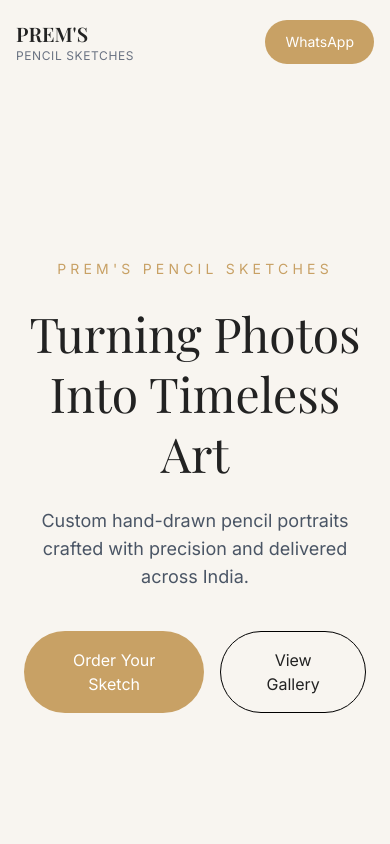
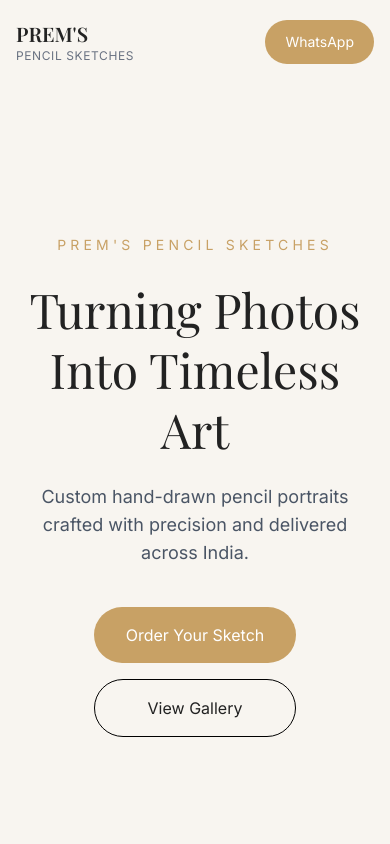
Before and after one commit to premchalase3-byte/prems-pencil-sketches, a Next.js app: page / in a window 390 px wide. Shown: the top 844 px of the page. Built offline with nearby package versions, Linux system fonts and the light colour scheme; a web font is replaced by a local one.

Commit message:
added routing to the buttons from Hero

```diff
--- a/components/Hero.tsx
+++ b/components/Hero.tsx
@@ -19,14 +19,24 @@ export default function Hero() {
         delivered across India.
       </p>
 
-      <div className="flex gap-4 mt-10">
-        <button className="bg-[#C8A165] text-white px-8 py-4 rounded-full hover:scale-105 transition">
+      <div className="flex flex-col sm:flex-row gap-4 mt-10">
+        {/* WhatsApp CTA */}
+        <a
+          href="https://wa.me/917760973219"
+          target="_blank"
+          rel="noopener noreferrer"
+          className="bg-[#C8A165] text-white px-8 py-4 rounded-full hover:scale-105 transition duration-300"
+        >
           Order Your Sketch
-        </button>
+        </a>
 
-        <button className="border border-black px-8 py-4 rounded-full hover:bg-black hover:text-white transition">
+        {/* Scroll to Portfolio */}
+        <a
+          href="#portfolio"
+          className="border border-black px-8 py-4 rounded-full hover:bg-black hover:text-white transition duration-300"
+        >
           View Gallery
-        </button>
+        </a>
       </div>
     </section>
   );
```
